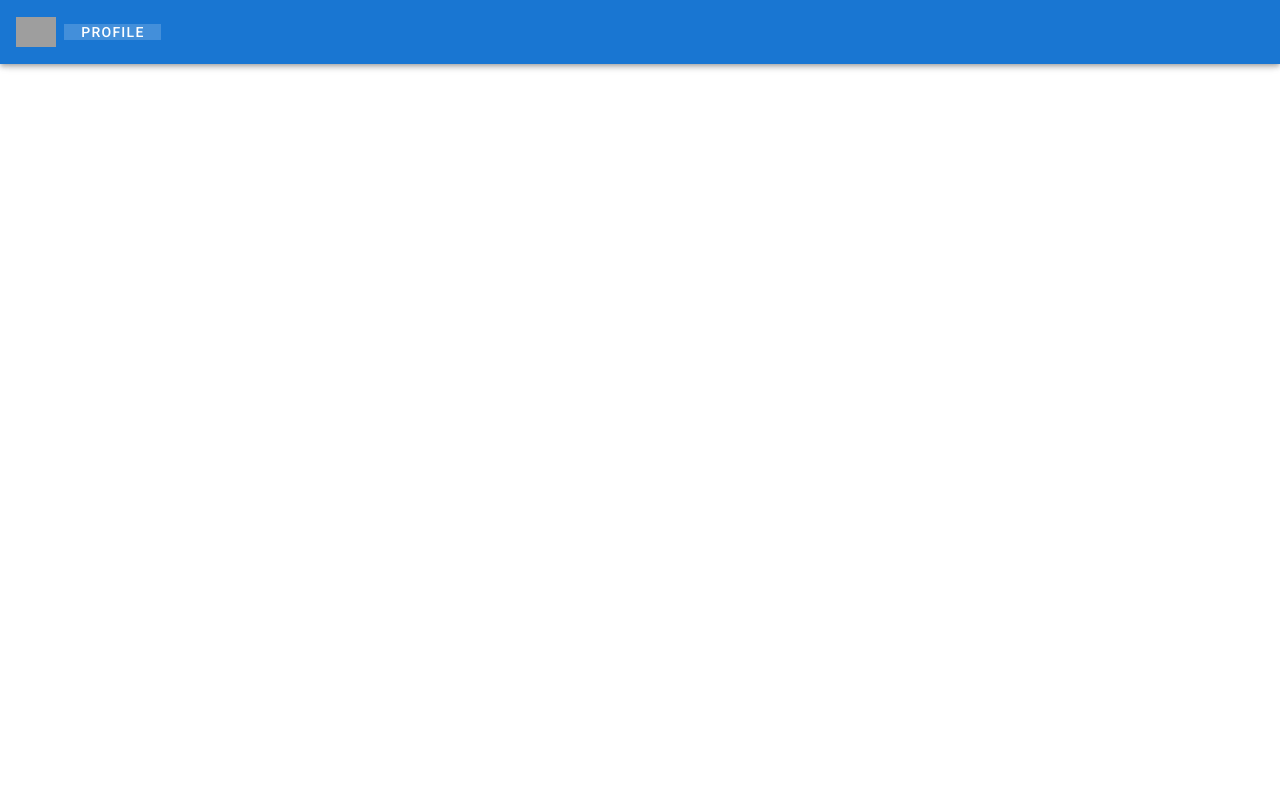
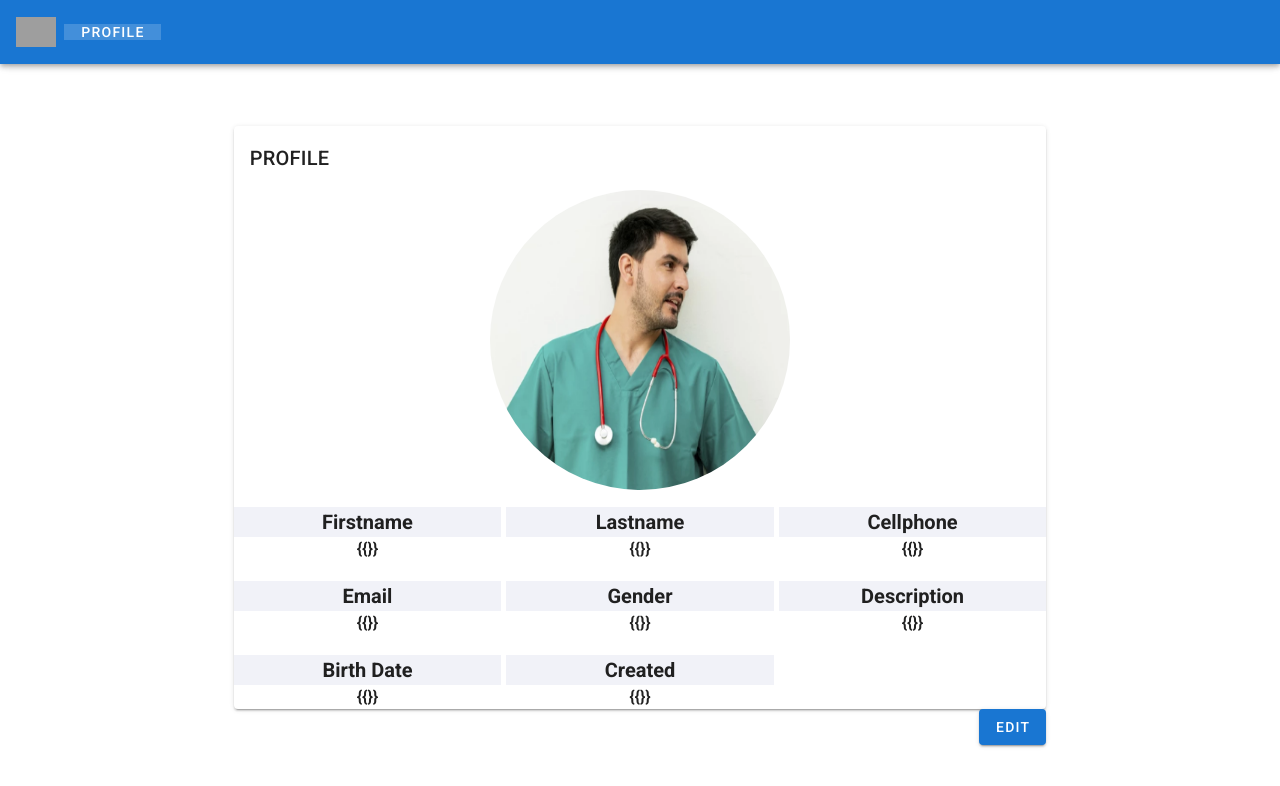
Before and after one commit to JorgeKawamuraS/Aplicaciones_Web_PetSafe_Front_End, a Vue app: page /profile in a window 1280 px wide. Shown: the top 786 px of the page. Built offline with nearby package versions, Linux system fonts and the light colour scheme; grey boxes are pictures that could not be loaded.

Commit message:
add Profile

```diff
--- a/src/App.vue
+++ b/src/App.vue
@@ -35,19 +35,25 @@
     </v-app-bar>
 
     <v-main>
+      <v-container>
+        <router-view></router-view>
+      </v-container>
       <HelloWorld/>
     </v-main>
+     <v-footer app>
+    </v-footer>
   </v-app>
 </template>
 
 <script>
 import HelloWorld from './components/HelloWorld';
 
+
 export default {
   name: 'App',
 
   components: {
-    HelloWorld,
+    HelloWorld
   },
 
   data: () => ({
--- a/src/components/Profile.vue
+++ b/src/components/Profile.vue
@@ -1,13 +1,112 @@
 <template>
+
+  <v-card class="cont">
+    <v-card-title>PROFILE</v-card-title>
+      <div class="img-profile">
+        <img class="img-user" src="../assets/vet.png">
+      </div>
+
+
+      <div class="data">
+        <div>
+          <h3>Firstname</h3>
+          <!-- atributos de vet -->
+          <h4>{{}}</h4>
+        </div>
+
+        <div>
+          <h3>Lastname</h3>
+          <!-- atributos de vet -->
+          <h4>{{}}</h4>
+        </div>
+
+        <div>
+          <h3>Cellphone</h3>
+          <!-- atributos de vet -->
+          <h4>{{}}</h4>
+        </div>
+
+        <div>
+          <h3>Email</h3>
+          <!-- atributos de vet -->
+          <h4>{{}}</h4>
+        </div>
+
+        <div>
+          <h3>Gender</h3>
+          <!-- atributos de vet -->
+          <h4>{{}}</h4>
+        </div>
+
+        <div>
+          <h3>Description</h3>
+          <!-- atributos de vet -->
+          <h4>{{}}</h4>
+        </div>
+
+        <div>
+          <h3>Birth Date</h3>
+          <!-- atributos de vet -->
+          <h4>{{}}</h4>
+        </div>
+
+        <div>
+          <h3>Created</h3>
+          <!--  vet -->
+          <h4>{{}}</h4>
+        </div>
+
+      </div>
+
+      <v-btn class="btn-edit" color="primary"> Edit <span class="material-icons"></span> </v-btn>
+
+  </v-card>
+
 
 </template>
 
 
 
 <script>
+export default {
+  name: 'Profile'
+}
 </script>
 
 
 <style>
+.cont{
+    margin-left: 15%;
+    margin-right: 15%;
+    margin-top: 50px;
+}
+.img-profile{
+    text-align: center;
+    margin-bottom: 10px;
 
+}
+
+
+.btn-edit{
+    float: right;
+}
+.img-user{
+    width:300px;
+    height:300px;
+    border-radius:150px;
+}
+
+h3{
+    font-size: 20px;
+    background-color: #F1F2F8;
+
+}
+
+.data{
+    text-align: center;
+    display: grid;
+    grid-template-columns: 1fr 1fr 1fr;
+    row-gap: 20px;
+    column-gap: 5px;
+}
 </style>
```
Also changed, not shown: src/assets/vet.png (added).
